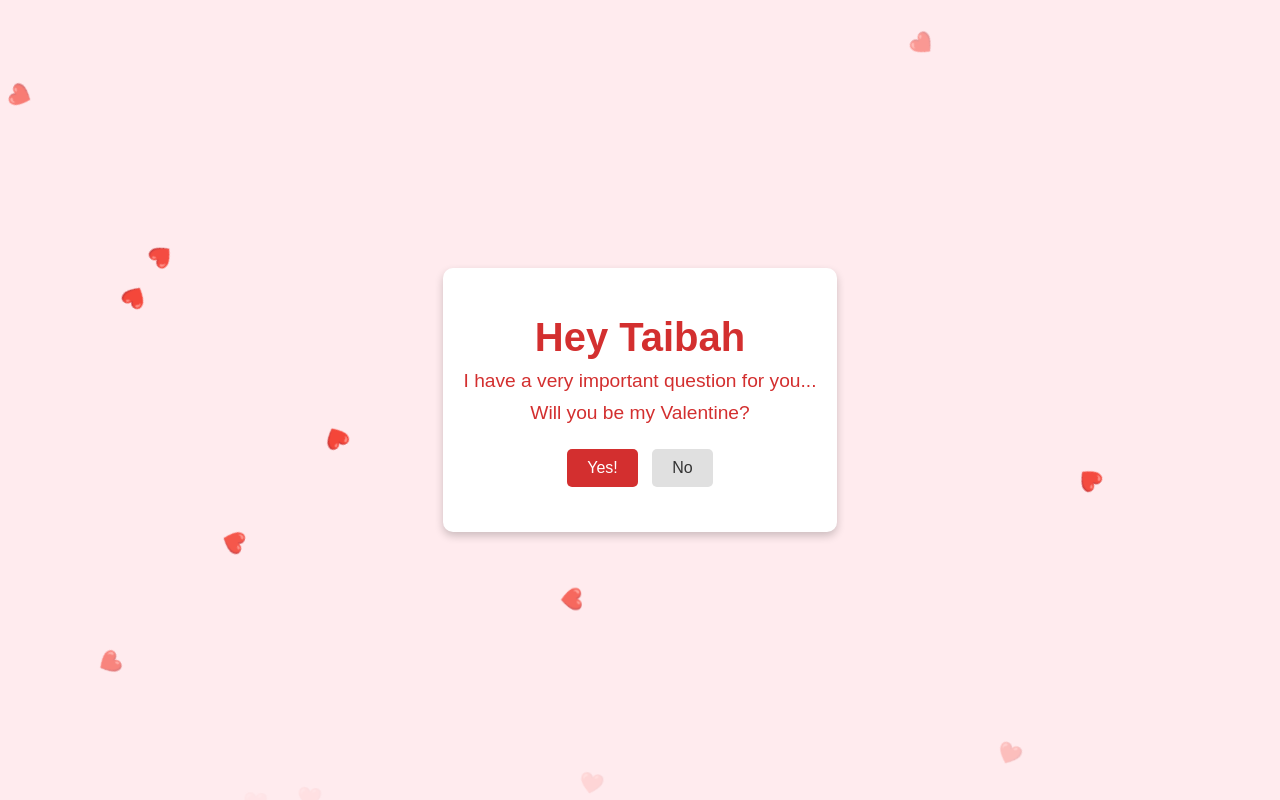
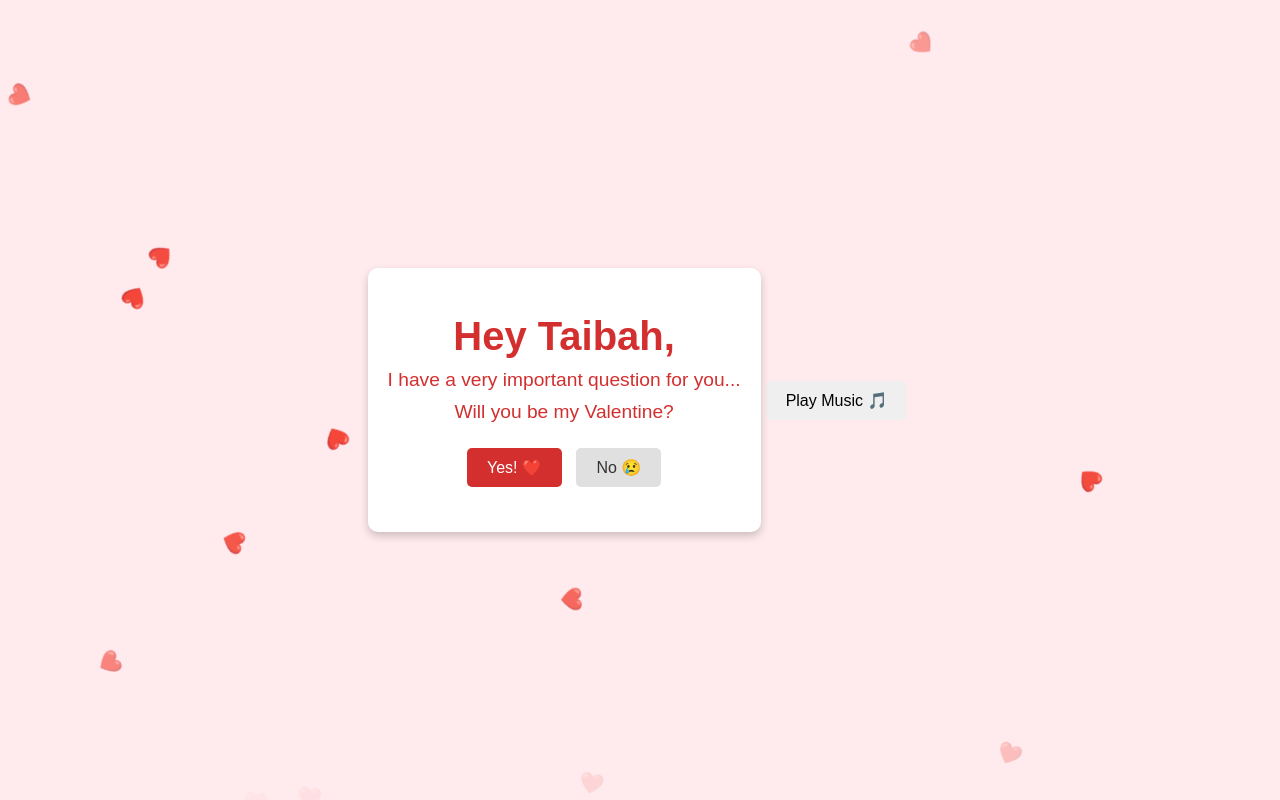
Before and after one commit to TA2x/valentine, a plain HTML site: page index.html in a window 1280 px wide. Drawn offline with Linux system fonts and the light colour scheme.

Commit message:
Update index.html

```diff
--- a/index.html
+++ b/index.html
@@ -5,21 +5,30 @@
     <meta name="viewport" content="width=device-width, initial-scale=1.0">
     <title>Will You Be My Valentine?</title>
     <link rel="stylesheet" href="styles.css">
+    <link href="https://fonts.googleapis.com/css2?family=Pacifico&family=Dancing+Script:wght@700&display=swap" rel="stylesheet">
 </head>
 <body>
+    <!-- Sparkles Container -->
+    <div class="sparkles"></div>
+
+    <!-- Main Content -->
     <div class="container">
-        <h1>Hey Taibah</h1>
+        <h1>Hey Taibah,</h1>
         <p>I have a very important question for you...</p>
         <p>Will you be my Valentine?</p>
         <div class="buttons">
-            <button id="yes-btn">Yes!</button>
-            <button id="no-btn">No</button>
+            <button id="yes-btn">Yes! ❤️</button>
+            <button id="no-btn">No 😢</button>
         </div>
         <p id="response"></p>
     </div>
 
-    <!-- Heart Container -->
+    <!-- Hearts Container -->
     <div class="hearts-container"></div>
+
+    <!-- YouTube Audio Player -->
+    <button id="play-music">Play Music 🎵</button>
+    <div id="youtube-audio"></div>
 
     <script src="script.js"></script>
 </body>
```
